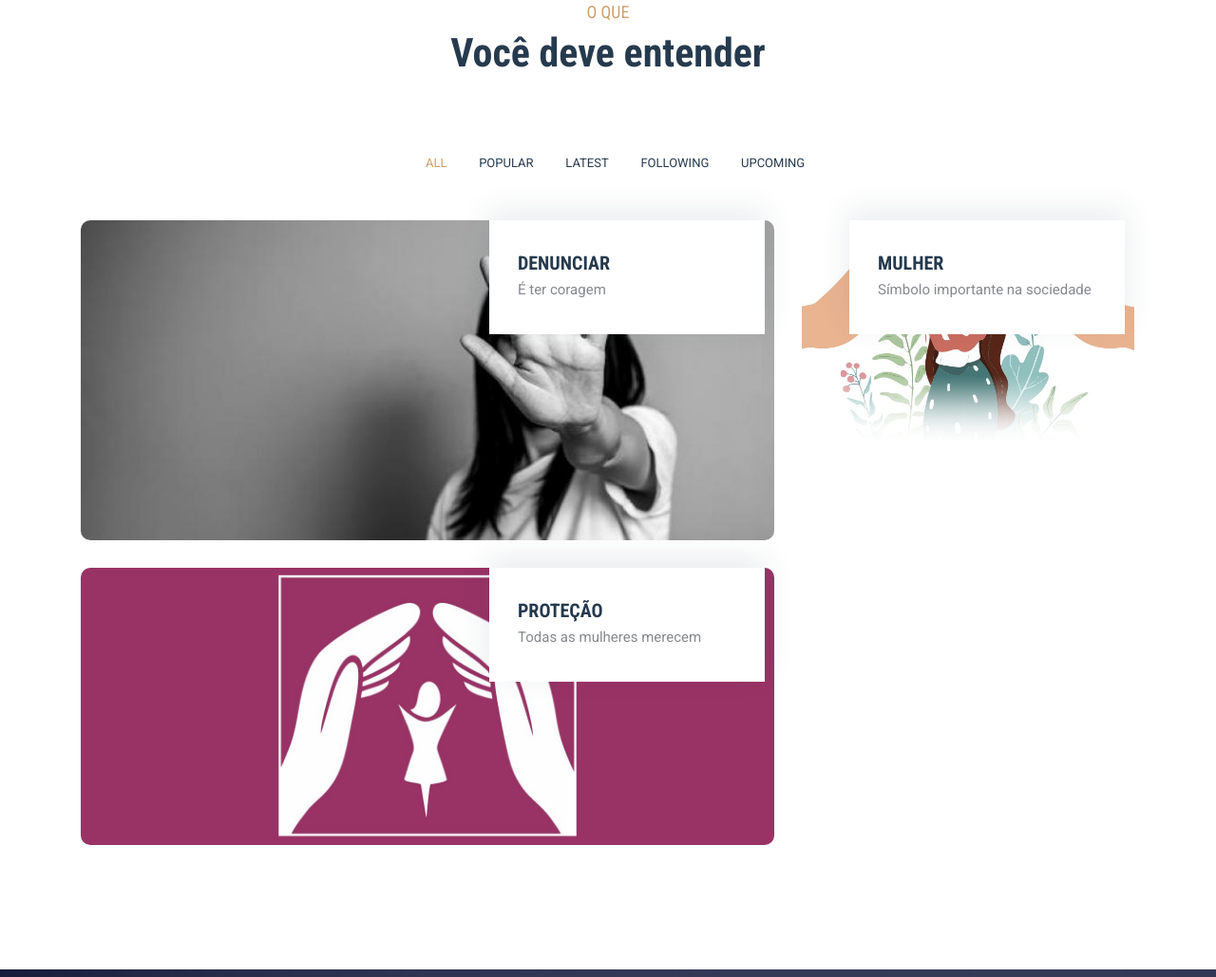
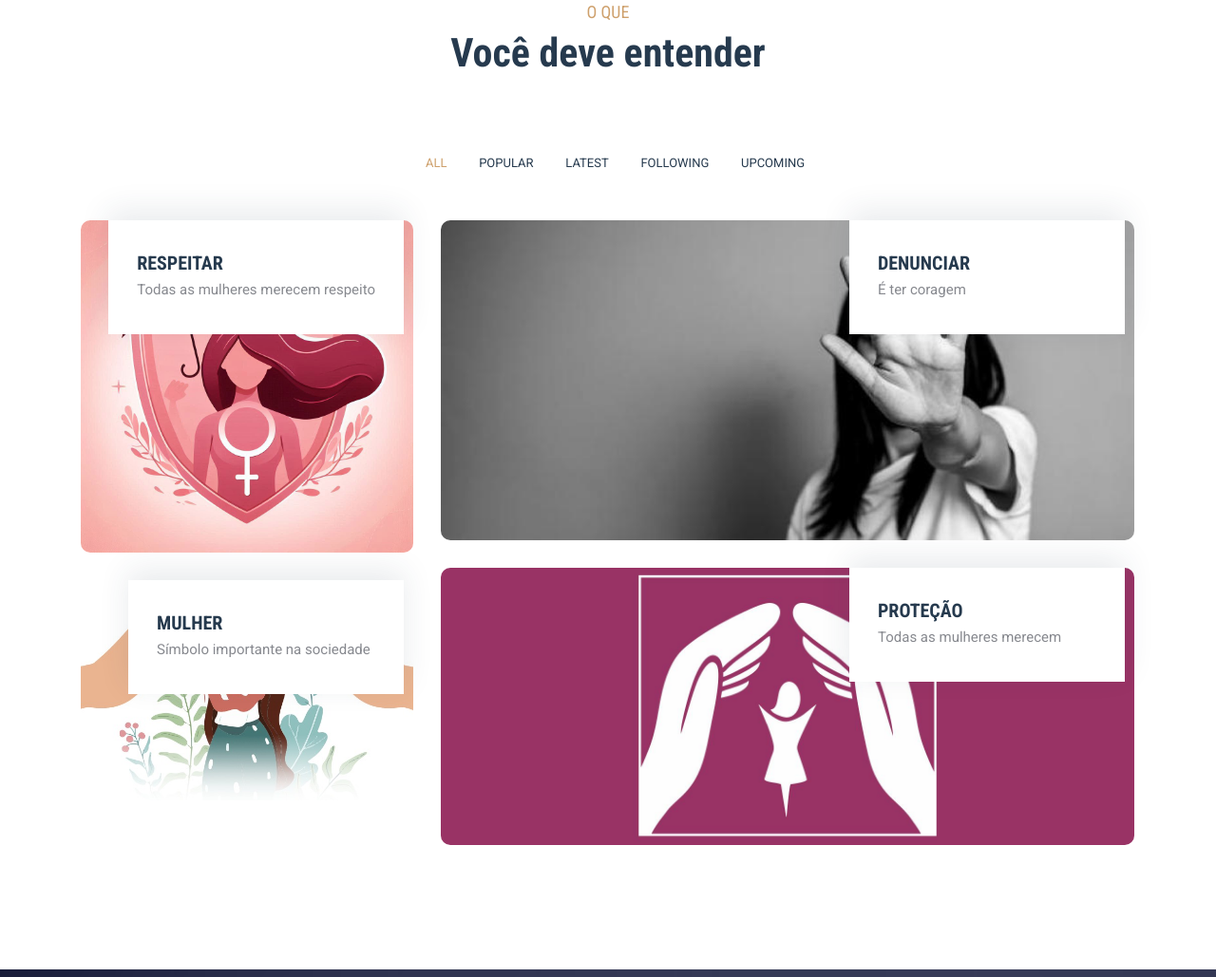
Before and after one commit to DiogoSau/diogosau.github.io, a plain HTML site: page index.html in a window 1280 px wide. Shown: the part 2563-3592 px from the top of the page at 95% size. Drawn offline with nearby package versions, Linux system fonts and the light colour scheme.

Commit message:
Update index.html

```diff
--- a/index.html
+++ b/index.html
@@ -189,6 +189,21 @@
 			<div class="filters-content">
 				<div class="row grid">
 					<div class="col-lg-4 col-md-6 grid-sizer"></div>
+
+					<div class="col-lg-4 col-md-6 grid-item all following" data-wow-delay="0s">
+						<div class="single-project">
+							<div class="relative">
+								<div class="thumb">
+									<img class="image img-fluid" src="img/rapaz.jfif" alt="">
+								</div>
+								<div class="middle">
+									<h4>RESPEITAR</h4>
+									<div class="cat">Todas as mulheres merecem respeito</div>
+								</div>
+								<a class="overlay" href="#"></a>
+							</div>
+						</div>
+					</div>
 
 					<div class="col-lg-8 grid-item col-md-6 all upcoming latest">
 						<div class="single-project">
```
